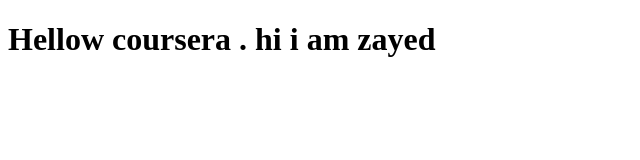
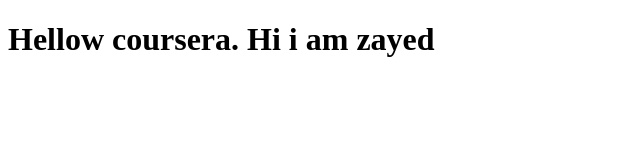
Before and after one commit to MdAshiqurRahmanZayed/Coursera_test_html, a plain HTML site: page site/index.html in a window 1280 px wide. Shown: the whole page, without its empty margins (0-640 px from the left). Drawn offline with Linux system fonts and the light colour scheme.

Commit message:
SMALL ADDEd

```diff
--- a/site/index.html
+++ b/site/index.html
@@ -7,7 +7,7 @@
 </head>
 
 <body>
-    <h1>Hellow coursera . hi i am zayed</h1>
+    <h1>Hellow coursera. Hi i am zayed</h1>
 
 </body>
 
```
